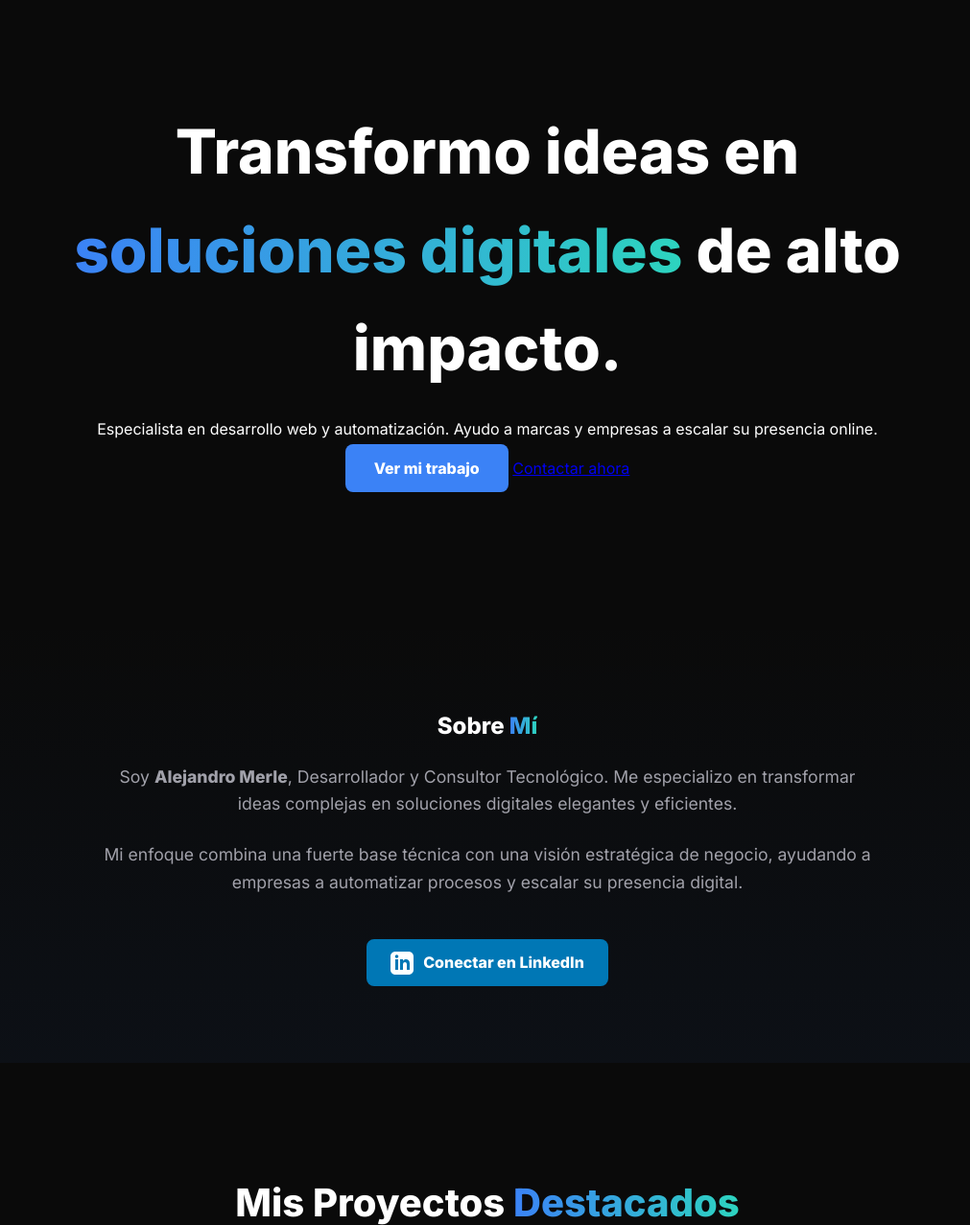
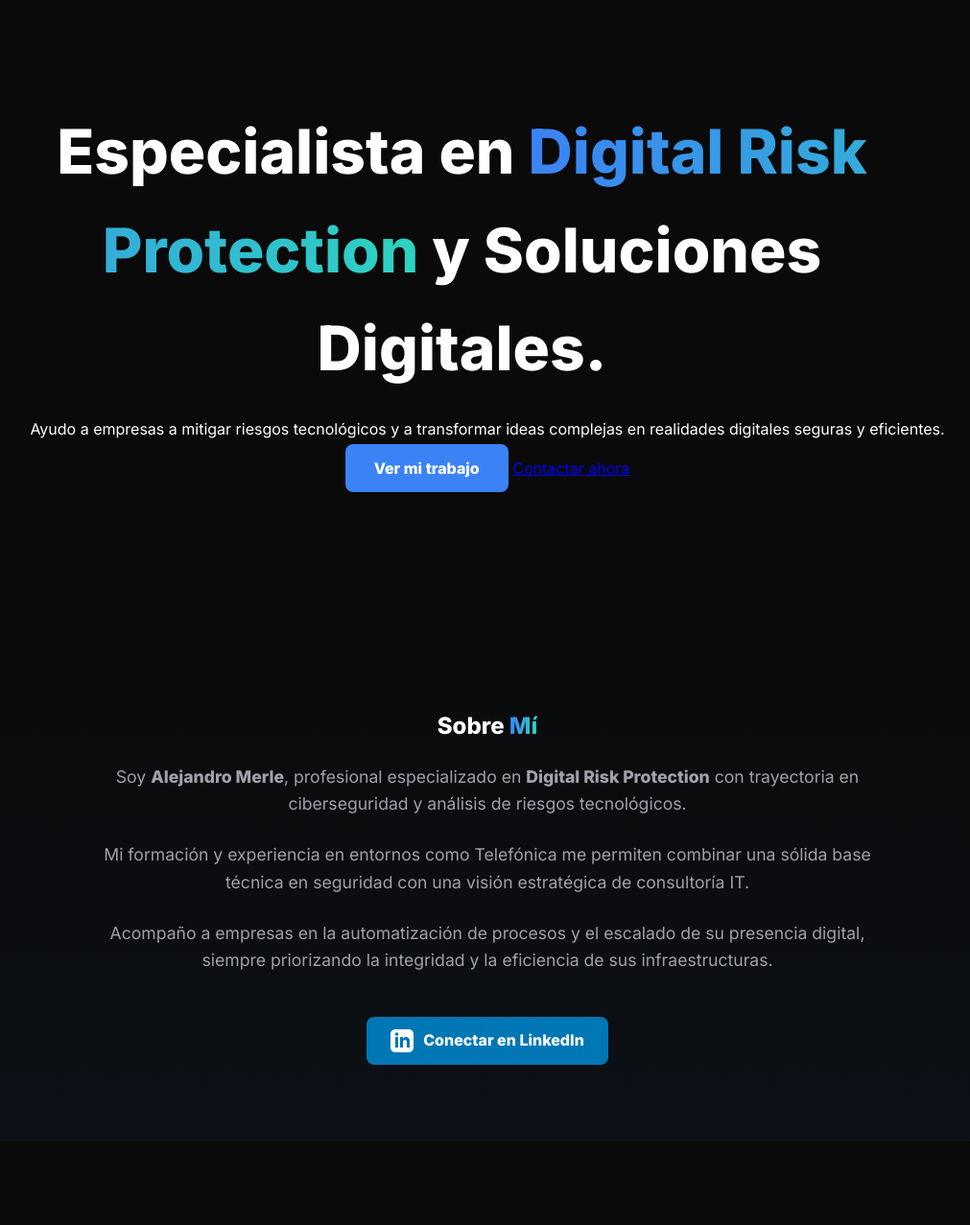
Before and after one commit to slider66/alexmerle.es, a PHP site: page / in a window 1280 px wide. Shown: the part 82-1359 px from the top of the page at 96% size, without its empty margins (132-1143 px from the left). Run offline with PHP 8.4, Linux system fonts and the light colour scheme; data that the repository does not hold is empty.

Commit message:
feat: adapt content to LinkedIn and update project summaries

```diff
--- a/index.php
+++ b/index.php
@@ -23,9 +23,8 @@
     <main>
         <section class="hero">
             <div class="hero-content">
-                <h1>Transformo ideas en <span class="gradient-text">soluciones digitales</span> de alto impacto.</h1>
-                <p>Especialista en desarrollo web y automatización. Ayudo a marcas y empresas a escalar su presencia
-                    online.</p>
+                <h1>Especialista en <span class="gradient-text">Digital Risk Protection</span> y Soluciones Digitales.</h1>
+                <p>Ayudo a empresas a mitigar riesgos tecnológicos y a transformar ideas complejas en realidades digitales seguras y eficientes.</p>
                 <div class="cta-group">
                     <a href="#portfolio" class="btn-primary">Ver mi trabajo</a>
                     <a href="#contacto" class="btn-secondary">Contactar ahora</a>
@@ -38,10 +37,9 @@
                 <div class="about-content">
                     <div class="about-text">
                         <h2>Sobre <span class="gradient-text">Mí</span></h2>
-                        <p>Soy <strong>Alejandro Merle</strong>, Desarrollador y Consultor Tecnológico. Me especializo
-                            en transformar ideas complejas en soluciones digitales elegantes y eficientes.</p>
-                        <p>Mi enfoque combina una fuerte base técnica con una visión estratégica de negocio, ayudando a
-                            empresas a automatizar procesos y escalar su presencia digital.</p>
+                        <p>Soy <strong>Alejandro Merle</strong>, profesional especializado en <strong>Digital Risk Protection</strong> con trayectoria en ciberseguridad y análisis de riesgos tecnológicos.</p>
+                        <p>Mi formación y experiencia en entornos como Telefónica me permiten combinar una sólida base técnica en seguridad con una visión estratégica de consultoría IT.</p>
+                        <p>Acompaño a empresas en la automatización de procesos y el escalado de su presencia digital, siempre priorizando la integridad y la eficiencia de sus infraestructuras.</p>
                         <a href="https://es.linkedin.com/in/alejandromerle" target="_blank" class="btn-linkedin">
                             <svg xmlns="http://www.w3.org/2000/svg" width="24" height="24" viewBox="0 0 24 24"
                                 fill="currentColor">
--- a/js/main.js
+++ b/js/main.js
@@ -20,17 +20,29 @@ async function loadProjects() {
 
         // Custom overrides for specific projects
         const projectOverrides = {
-            'alexmerle.es': {
-                description: 'Portfolio personal, objetivo enseñar proyectos realizados por Alejandro Merle y conseguir contactos con personas y empresas interesadas en contratar servicios digitales. Desarrollado con PHP, Vanilla JS y Glassmorphism UI.',
+            'Autodesk-Full-Cleaner': {
+                description: 'Script automatizado en PowerShell para limpieza profunda de software Autodesk en Windows. Elimina claves de registro y residuos persistentes para permitir reinstalaciones limpias.',
                 highlight: true
             },
-            'merle.es': {
-                description: 'Plataforma web de Suministros Merle, S.L. Empresa dedicada a la ferralla desde 1993. Desarrollado con WordPress.',
+            'ijornada': {
+                description: 'Gestión de asistencia moderna con Next.js y Prisma. Panel de administración y modo Kiosk para cumplimiento normativo laboral con experiencia de usuario optimizada.',
                 highlight: true
             },
-            'metal-line.es': {
-                description: 'Proyecto web para la marca Metal Line, propiedad de Suministos Merle, S.L, para la venta de productos metálicos creados con corte laser y soldadura. Desarrollado con WordPress y WooCommerce.',
+            'SM': {
+                description: 'Sitio web corporativo de Suministros Merle (merle.es). Desarrollado con Next.js 15, React 19 y Tailwind CSS 4 para máximo rendimiento y SEO.',
                 highlight: true
+            },
+            'Riot_force_uninstall': {
+                description: 'Herramienta avanzada para la eliminación total de juegos de Riot (Valorant, LoL). Limpia drivers de kernel y entradas ocultas del registro.',
+                highlight: false
+            },
+            'menu_contextual_W11_to_W10': {
+                description: 'Utilidad en Python para restaurar el menú contextual clásico en Windows 11, eliminando pasos extra y mejorando la productividad.',
+                highlight: false
+            },
+            'Full_clean_adesk': {
+                description: 'Alternativa en Python para la limpieza técnica de residuos de Autodesk tras desinstalaciones fallidas.',
+                highlight: false
             }
         };
 
```
